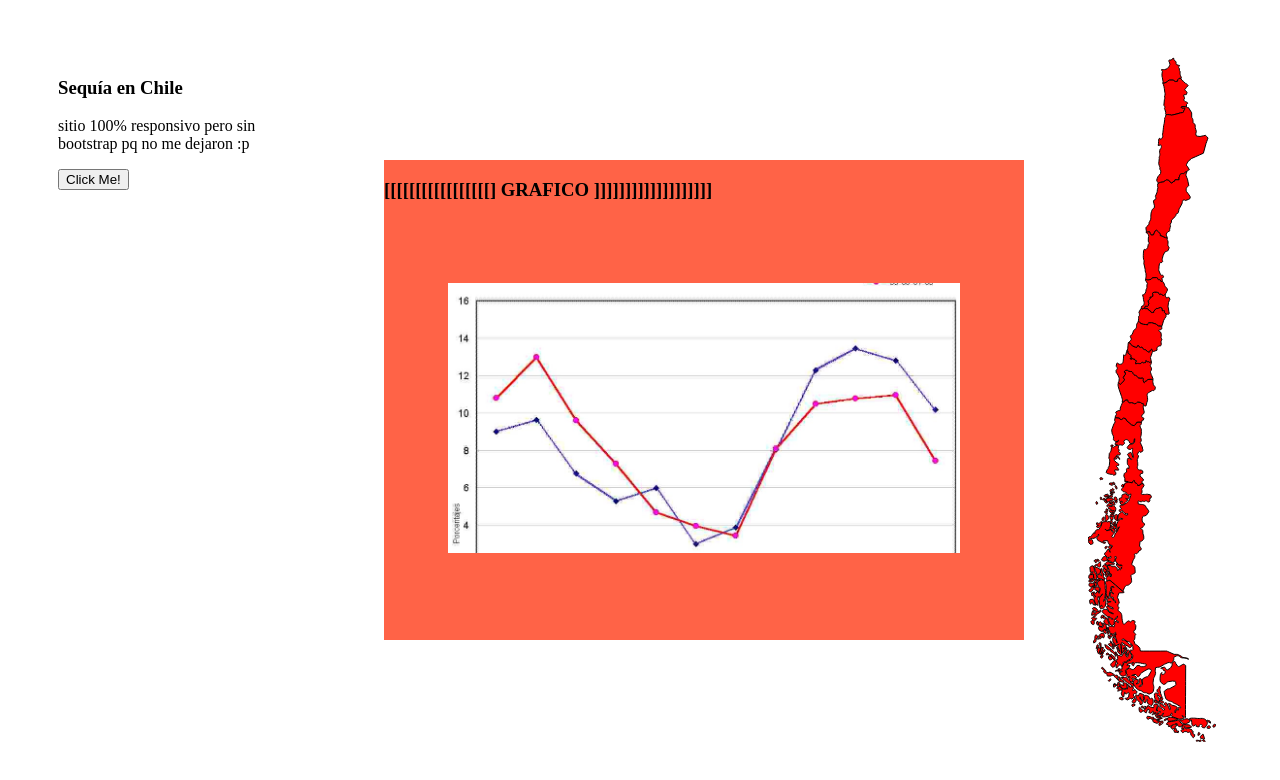
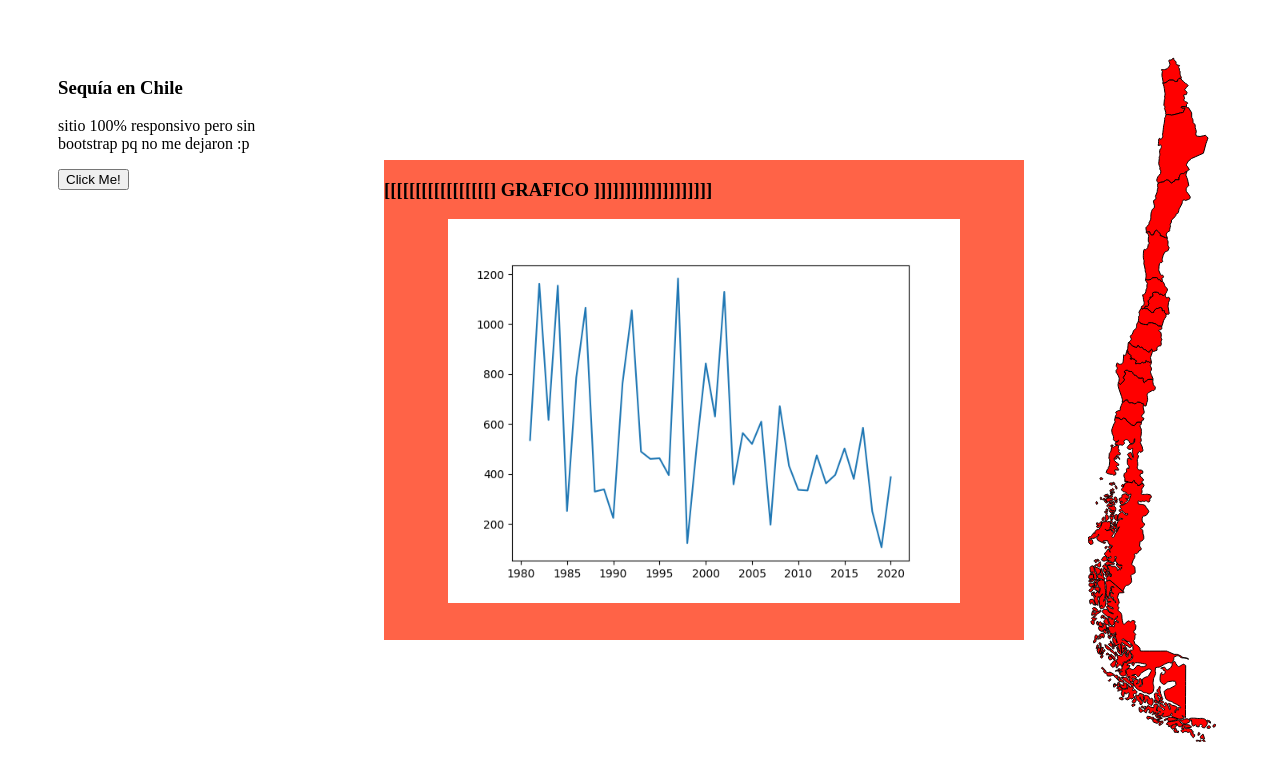
Before and after one commit to pensamientovisual/grupo2-2021-2, a plain HTML site: page html/main_2.html in a window 1280 px wide. Both pictures are taken after a click on the button "Click Me!". Drawn offline with Linux system fonts and the light colour scheme.

Commit message:
agregado grafico precipitaciones

```diff
--- a/html/main_2.html
+++ b/html/main_2.html
@@ -51,7 +51,7 @@
             </svg>
             <div id="grafico1" class="grafico1 center">
                 <h1>[[[[[[[[[[[[[[[[[] GRAFICO ]]]]]]]]]]]]]]]]]]]</h1>
-                <img src="/img/descarga.jfif" style="width: 40vw; margin: 5vw;">
+                <img src="/data/graficos/Índiceprecipitaciónanual_2021-10-03_21_26.png" style="width: 40vw; margin-left: 5vw;">
             </div>
             <div id="grafico2" class="grafico2 vertical-center">
                 <h1>[[[[[[[[[[[[[[[[[] GRAFICO2 ]]]]]]]]]]]]]]]]]]]</h1>
--- a/js/javascript_2.js
+++ b/js/javascript_2.js
@@ -1,3 +1,12 @@
+function limpiar_regiones(regiones) {
+  regiones.forEach(i => {
+    if (i.nodeName == 'path') {
+      i.style.fill = ""
+    }
+  })
+}
+
+
 window.onload = function () {
 
   var regiones = document.getElementById('mapa').childNodes;
@@ -6,6 +15,7 @@ window.onload = function () {
   var grafico1 = document.getElementById('grafico1');
   var grafico2 = document.getElementById('grafico2');
   btn.onclick = function (event) {
+    limpiar_regiones(regiones)
     if (mapa_svg.classList.contains('animar-mapa')) {
       mapa_svg.classList.remove('animar-mapa');
       grafico1.classList.remove('animar-grafico1');
@@ -35,11 +45,7 @@ window.onload = function () {
   regiones.forEach(item => {
     item.onclick = function (event) {
       console.log(item.getAttribute('title'))
-      regiones.forEach(i => {
-        if (i.nodeName == 'path') {
-          i.style.fill = ""
-        }
-      })
+      limpiar_regiones(regiones)
       item.style.fill = "green";
     }
   });
```
